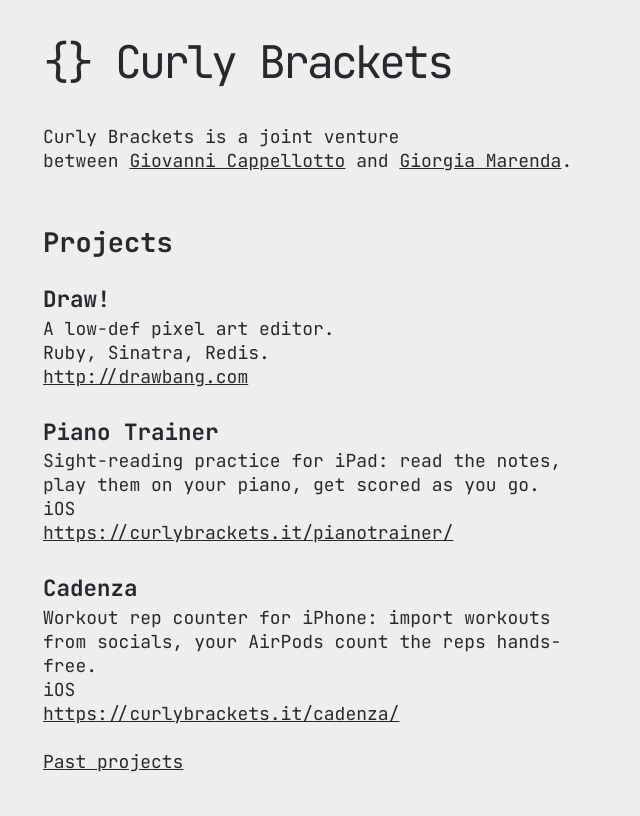
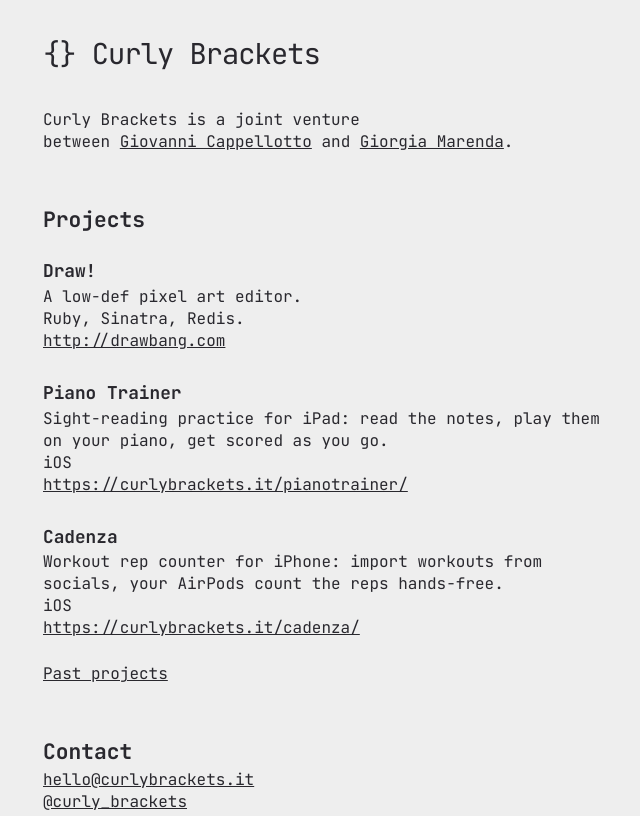
Before and after one commit to curlybracketshq/curlybracketshq.github.io, a plain HTML site: page index.html in a window 1280 px wide. Shown: the top 816 px of the page, without its empty margins (317-957 px from the left). Drawn offline with Linux system fonts and the light colour scheme.

Commit message:
style: smaller body and title fonts, one title size on all screens

```diff
--- a/stylesheets/style.css
+++ b/stylesheets/style.css
@@ -7,7 +7,7 @@ html, body {
 body {
   font-family: "JetBrains Mono", ui-monospace, "SF Mono", Menlo, Consolas, monospace;
   color: #29282E;
-  font-size: 18px;
+  font-size: 16px;
   background-color: #eee;
 }
 
@@ -18,18 +18,18 @@ h1, h2, h3, h4 {
 }
 
 h1 {
-  font-size: 250%;
-  letter-spacing: -3px;
+  font-size: 180%;
+  letter-spacing: -1px;
   font-weight: normal;
 }
 
 h2 {
-  font-size: 150%;
+  font-size: 133%;
   margin-top: 56px;
 }
 
 h3 {
-  font-size: 125%;
+  font-size: 111%;
   margin-top: 32px;
 }
 
@@ -40,7 +40,7 @@ h3 + p {
 }
 
 h4 {
-  font-size: 112.5%;
+  font-size: 100%;
 }
 
 h3 a {
@@ -69,7 +69,7 @@ h1 a:visited {
 }
 
 p {
-  line-height: 24px;
+  line-height: 22px;
   margin: 24px 0;
 }
 
@@ -208,12 +208,6 @@ footer * {
     max-width:100%;
   }
 
-  /* The title is one unbreakable line at 250%; let it wrap and shrink on phones. */
-  h1 {
-    font-size: 180%;
-    letter-spacing: -1px;
-  }
-
   /* Long URLs (e.g. project links) must wrap instead of overflowing the viewport. */
   a {
     overflow-wrap: anywhere;
```
